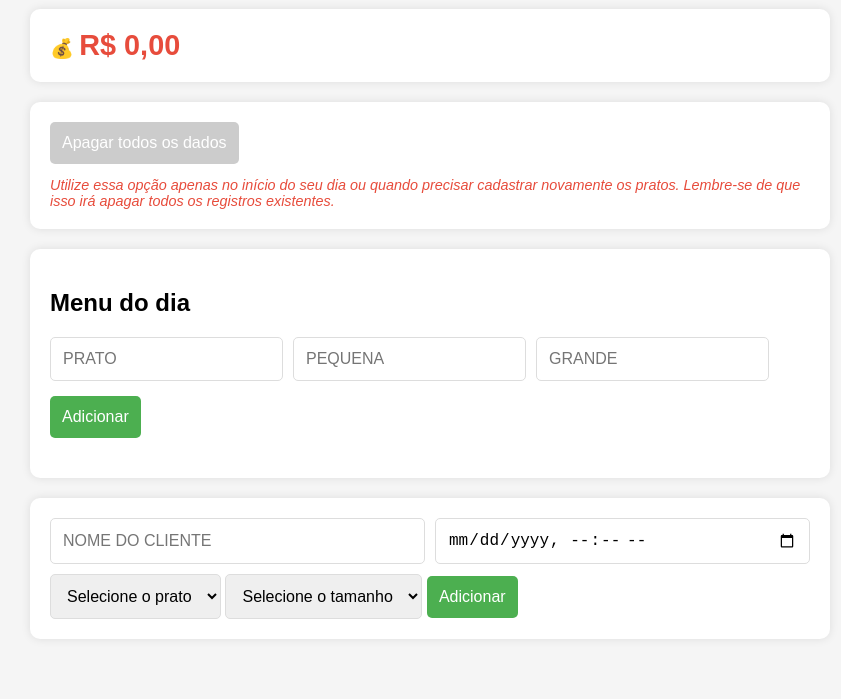
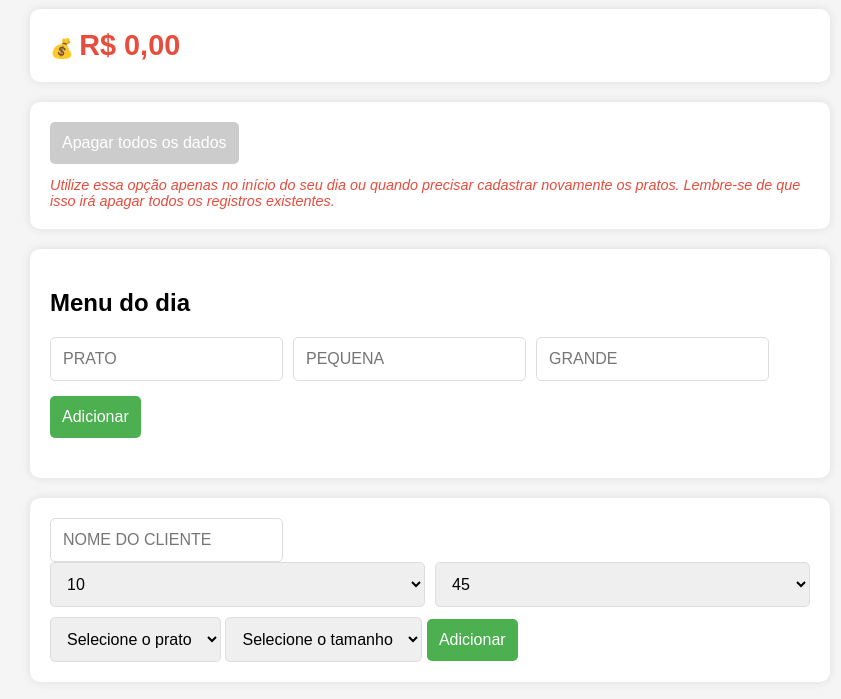
Before and after one commit to thiagosanches/marmitaria, a plain HTML site: page index.html in a window 1280 px wide. Shown: the part 99-798 px from the top of the page, without its empty margins (210-1051 px from the left). Drawn offline with Linux system fonts and the light colour scheme.

Commit message:
Improve the time selection

```diff
--- a/index.html
+++ b/index.html
@@ -257,9 +257,14 @@
     </div>
 
     <div class="form-container">
+        <input type="text" id="name" placeholder="NOME DO CLIENTE">
         <div class="input-group">
-            <input type="text" id="name" placeholder="NOME DO CLIENTE">
-            <input type="datetime-local" id="time">
+            <select id="hour">
+                <option value="">HORA</option>
+            </select>
+            <select id="minute">
+                <option value="">MINUTO</option>
+            </select>
         </div>
         <select id="food">
             <option value="">Selecione o prato</option>
@@ -303,23 +308,62 @@
             loadMenu();
             updateFoodDropdown();
             updateTotalMoney();
+            populateTimeSelectors();
         };
 
         request.onerror = function (event) {
             console.error("Error opening IndexedDB", event);
         };
 
+        function populateTimeSelectors() {
+            const hourSelect = document.getElementById('hour');
+            const minuteSelect = document.getElementById('minute');
+
+            // Populate hours (0-23)
+            for (let i = 0; i < 24; i++) {
+                const option = document.createElement('option');
+                option.value = i.toString().padStart(2, '0');
+                option.textContent = i.toString().padStart(2, '0');
+                hourSelect.appendChild(option);
+            }
+
+            // Populate minutes (0, 15, 30, 45)
+            [0, 15, 30, 45].forEach(min => {
+                const option = document.createElement('option');
+                option.value = min.toString().padStart(2, '0');
+                option.textContent = min.toString().padStart(2, '0');
+                minuteSelect.appendChild(option);
+            });
+
+            // Set current time as default
+            const now = new Date();
+            const currentHour = now.getHours().toString().padStart(2, '0');
+            const currentMinute = Math.floor(now.getMinutes() / 15) * 15;
+            const roundedMinute = currentMinute.toString().padStart(2, '0');
+
+            hourSelect.value = currentHour;
+            minuteSelect.value = roundedMinute;
+        }
+
         function saveOrder() {
             const foodElement = document.getElementById("food");
             const food = foodElement.options[foodElement.selectedIndex].value;
             const name = document.getElementById("name").value;
-            const time = document.getElementById("time").value;
+            const hour = document.getElementById("hour").value;
+            const minute = document.getElementById("minute").value;
             const size = document.getElementById("size").value;
 
-            if (!name || !food || !time || !size) {
+            if (!name || !food || !hour || !minute || !size) {
                 alert("Preencha todos os campos!");
                 return;
             }
+
+            // Create time from hour and minute
+            const now = new Date();
+            now.setHours(parseInt(hour));
+            now.setMinutes(parseInt(minute));
+            now.setSeconds(0);
+            const time = now.toISOString();
 
             const transaction = db.transaction(["orders"], "readwrite");
             const store = transaction.objectStore("orders");
@@ -340,7 +384,8 @@
             transaction.oncomplete = function () {
                 document.getElementById("name").value = "";
                 document.getElementById("food").value = "";
-                document.getElementById("time").value = "";
+                document.getElementById("size").value = "";
+                populateTimeSelectors(); // Reset to current time
                 loadOrders();
                 updateTotalMoney();
             };
```
